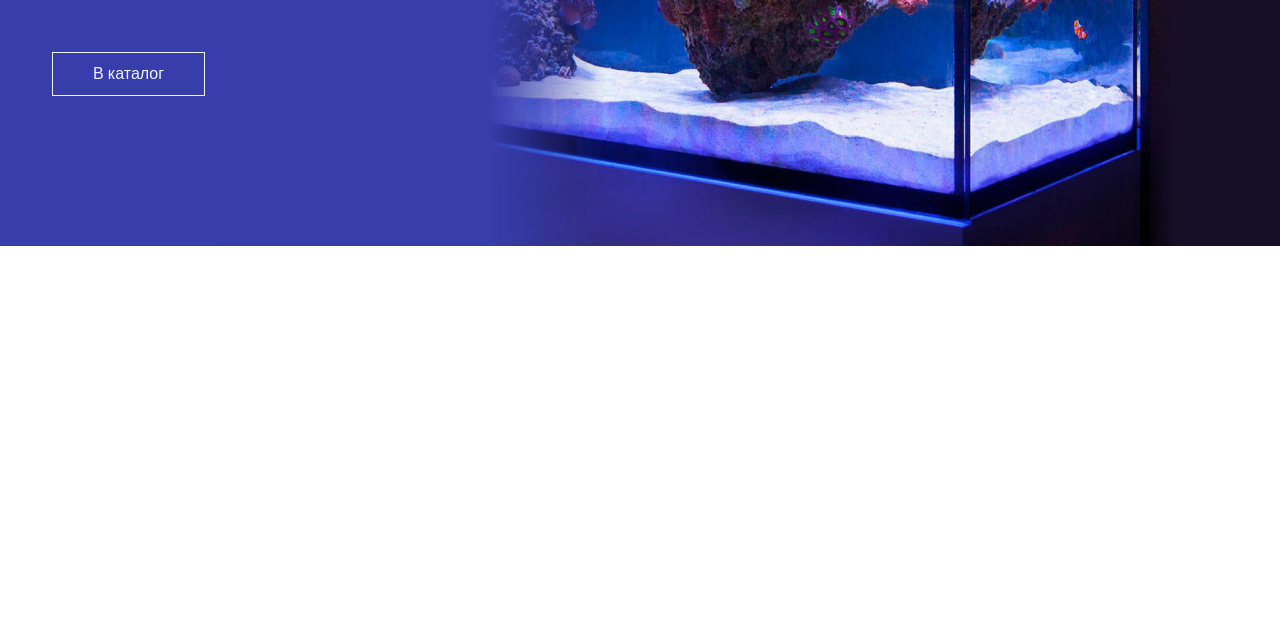
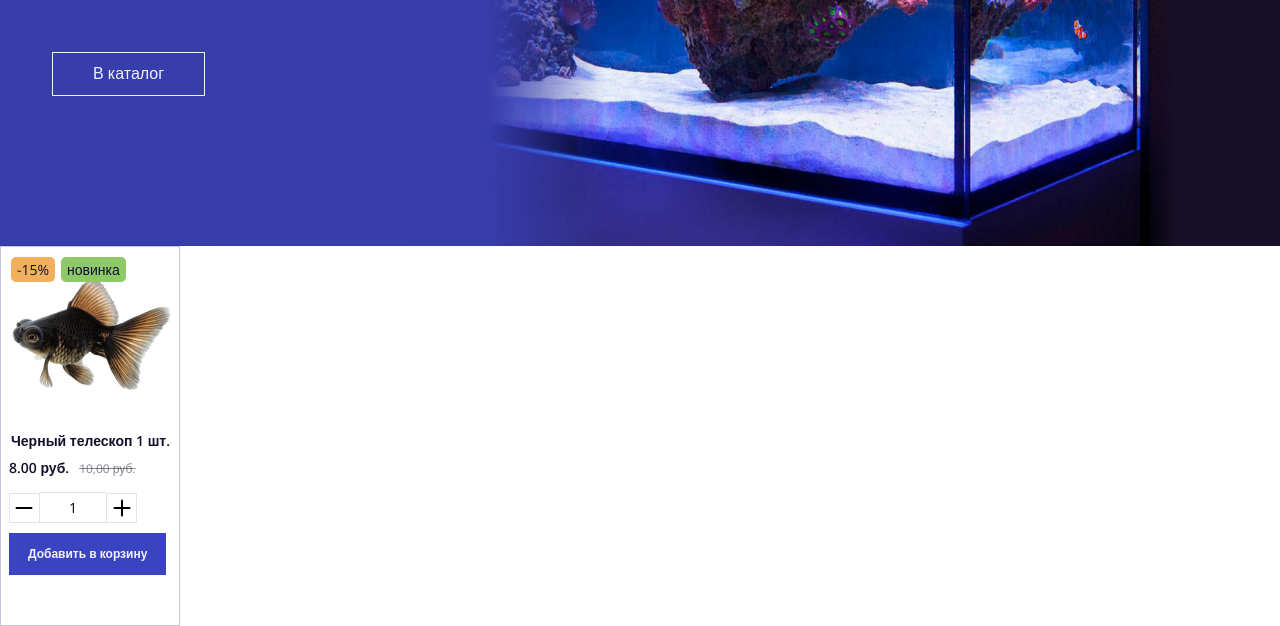
Before and after one commit to GGO-web/Reef, a website: page src/index.pug in a window 1280 px wide. Shown: the part 588-1214 px from the top of the page. Before the commit the page ends 834 px from the top, so only its background shows below. Drawn offline with nearby package versions, Linux system fonts and the light colour scheme; files that its build step writes are made by us from their sources.

Commit message:
Added Card component

```diff
--- a/src/index.pug
+++ b/src/index.pug
@@ -4,3 +4,4 @@ block content
    include parts/header.pug
    main.main
       include parts/sections/hero.pug
+      include parts/basic/card.pug
--- /dev/null
+++ b/src/parts/basic/card.pug
@@ -0,0 +1,17 @@
+article.card
+   .card__wrapper
+      header.card__header
+         img.card__image(src="../img/products/product-1.png" alt="Черный телескоп")
+         h3.card__title Черный телескоп 1 шт.
+         ul.card__tags
+            li.card__tag.card__tag--sale -15%
+            li.card__tag.card__tag--new новинка
+      footer.card__footer
+         .card__prices
+            span.card__current-price 8.00 руб.
+            span.card__old-price 10,00 руб.
+         .card__actions
+            include ../components/stepper.pug
+            button.card__favorite.btn-reset
+               +svg("card__favorite-icon", "heart", "width: 19px; height: 18px;")
+         button.card__button.button.btn-reset Добавить в корзину
--- /dev/null
+++ b/src/parts/components/stepper.pug
@@ -0,0 +1,7 @@
+<div class="stepper">
+   <button aria-label="Уменьшить количество" class="stepper__down btn-reset"></button>
+   <label class="stepper__label">
+      <input type="number" min="1" max="100" class="stepper__counter" value="1">
+   </label>
+   <button aria-label="Увеличить количество" class="stepper__up btn-reset"></button>
+</div>
--- a/src/scss/_vars.scss
+++ b/src/scss/_vars.scss
@@ -9,6 +9,7 @@
    --color-dark-grey: #929090;
    --color-smooth-blue: #f2f2ff;
    --color-blue-grey: #c6c6d9;
+   --color-orange: #f2af60;
 
    // font-family name
    --font-family: "Open Sans";
--- a/src/scss/components/_common.scss
+++ b/src/scss/components/_common.scss
@@ -3,6 +3,8 @@
 @import "common/menu";
 @import "common/search-form";
 @import "common/cart";
+@import "common/stepper";
+@import "common/card";
 
 // ==!> Most Common styles <!==
 .title {
--- /dev/null
+++ b/src/scss/components/common/_card.scss
@@ -0,0 +1,86 @@
+.card {
+   position: relative;
+   display: flex;
+   flex-direction: column;
+   border: 1px solid var(--color-blue-grey);
+   width: 180px;
+   min-height: 380px;
+   font-size: $font-size-small;
+
+   &__image {
+      margin-bottom: 10px;
+      width: 174px;
+      height: 174px;
+   }
+
+   &__title {
+      margin: 0;
+      margin-left: 10px;
+      font-weight: 600;
+      font-size: inherit;
+   }
+
+   &__footer {
+      margin-top: auto;
+      padding: 8px;
+   }
+
+   &__prices {
+      margin-bottom: 15px;
+   }
+
+   &__current-price {
+      margin-right: 10px;
+      font-weight: 600;
+   }
+
+   &__old-price {
+      font-size: $font-size-x-small;
+      text-decoration-line: line-through;
+      color: rgba(19, 15, 44, 0.5);
+   }
+
+   &__actions {
+      display: flex;
+      align-items: center;
+      margin-bottom: 10px;
+   }
+
+   &__favorite {
+      margin-left: 15px;
+   }
+
+   &__tags {
+      position: absolute;
+      left: 10px;
+      top: 10px;
+      display: flex;
+      flex-wrap: wrap;
+      margin: -3px;
+      max-width: 150px;
+   }
+
+   &__tag {
+      margin: 3px;
+      border-radius: 5px;
+      padding: 3px 6px;
+
+      &:last-child {
+         margin-right: 0;
+      }
+
+      &--sale {
+         background-color: var(--color-orange);
+      }
+
+      &--new {
+         background-color: var(--color-green);
+      }
+   }
+
+   &__button {
+      font-weight: 600;
+      font-size: $font-size-x-small;
+      color: var(--color-smooth-blue);
+   }
+}
--- /dev/null
+++ b/src/scss/components/common/_stepper.scss
@@ -0,0 +1,93 @@
+.stepper {
+   $color-borders: rgba(#c6c6d9, 0.5);
+
+   position: relative;
+   display: inline-flex;
+   align-items: center;
+   height: 30px;
+
+   &__counter {
+      appearance: textfield;
+      border-top: 1px solid $color-borders;
+      border-bottom: 1px solid $color-borders;
+      padding: 5px 15px;
+      width: 100%;
+      height: 100%;
+      font-size: $font-size-small;
+      line-height: 100%;
+      text-align: center;
+
+      // &.focus-visible {
+      //    outline: none;
+      //    border: 1px solid var(--color-primary);
+      // }
+
+      &::-webkit-outer-spin-button,
+      &::-webkit-inner-spin-button {
+         display: none;
+      }
+   }
+
+   &__down {
+      &::before {
+         content: "";
+         position: absolute;
+         left: 50%;
+         top: 50%;
+         display: inline-block;
+         border-radius: 5px;
+         width: 17px;
+         height: 2px;
+         background-color: currentColor;
+         transform: translate(-50%, -50%);
+      }
+   }
+
+   &__up {
+      &::before {
+         content: "";
+         position: absolute;
+         left: 50%;
+         top: 50%;
+         display: inline-block;
+         border-radius: 5px;
+         width: 17px;
+         height: 2px;
+         background-color: currentColor;
+         transform: translate(-50%, -50%);
+      }
+
+      &::after {
+         content: "";
+         position: absolute;
+         left: 50%;
+         top: 50%;
+         display: inline-block;
+         border-radius: 5px;
+         width: 2px;
+         height: 17px;
+         background-color: currentColor;
+         transform: translate(-50%, -50%);
+      }
+   }
+
+   &__label {
+      line-height: 1;
+   }
+
+   &__up,
+   &__down {
+      position: relative;
+      border: 1px solid $color-borders;
+      width: 33px;
+      height: 30px;
+      background-color: var(--color-white);
+      transition: border-color 0.15s ease-in-out;
+
+      @media (any-hover: hover) {
+         &:hover {
+            border-color: var(--color-black);
+         }
+      }
+   }
+}
```
Also changed, not shown: src/img/products/product-1.png (added), src/img/products/product-2.png (added), src/img/products/product-3.png (added), src/img/products/product-4.png (added), src/img/products/product-5.png (added), src/img/products/product-6.png (added), src/img/sprite/heart.svg.
